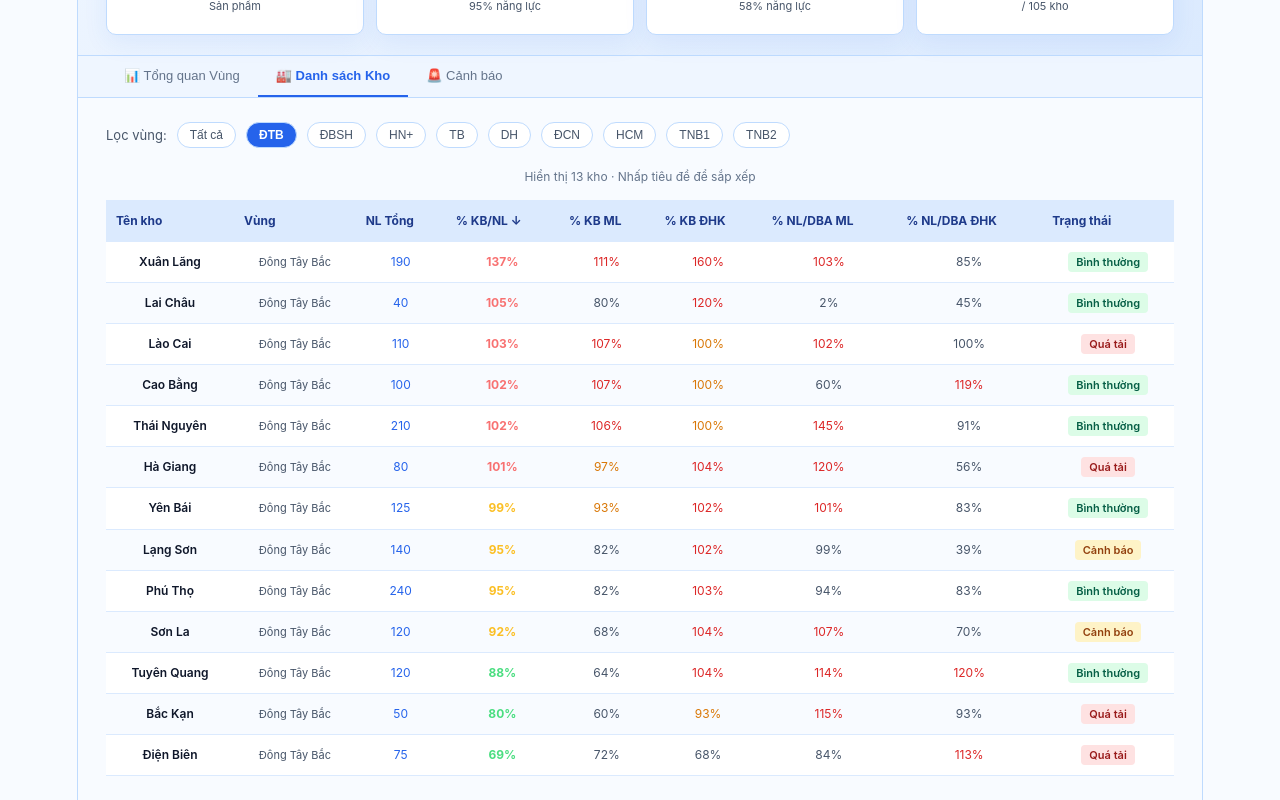
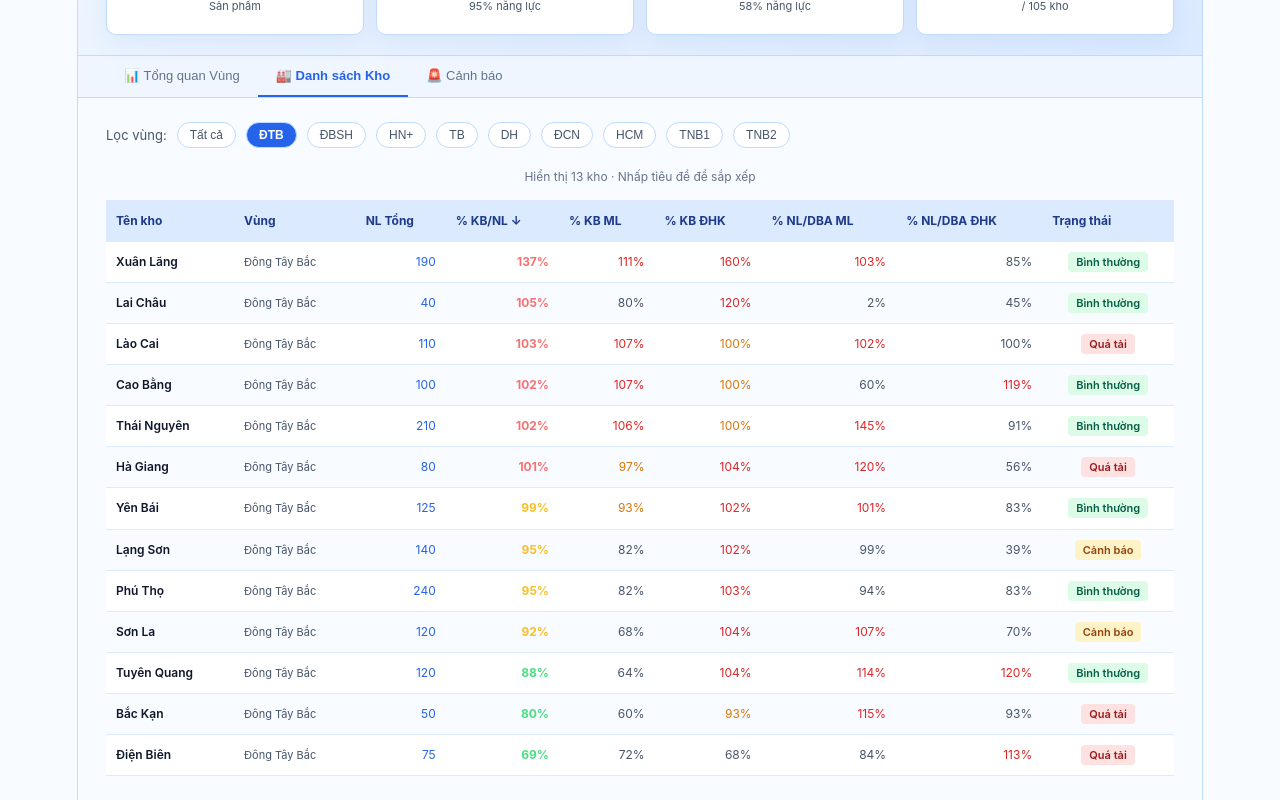
Before and after one commit to thanhlv1186-coder/34661, a React (Vite) app: page / in a window 1280 px wide. Both pictures are taken after a click on the element 279 px from the left and 810 px from the top of the page. Shown: the part 179-979 px from the top of the page. Built offline with nearby package versions, Linux system fonts and the light colour scheme.

Commit message:
Fix: Căn lề trái cho cột Tên kho và Vùng, căn lề phải cho các cột số liệu

```diff
--- a/src/warehouse-dashboard.jsx
+++ b/src/warehouse-dashboard.jsx
@@ -226,15 +226,15 @@ export default function Dashboard() {
                 <tbody>
                   {sortedWH.map((w, i) => (
                     <tr key={i} style={{ background: i % 2 === 0 ? "#ffffff" : "#f8fbff", borderBottom: "1px solid #dbeafe" }}>
-                      <td style={{ padding: "7px 10px", color: "#0f172a", fontWeight: 600 }}>{w.name}</td>
-                      <td style={{ padding: "7px 10px", color: "#475569", fontSize: 11 }}>{w.region}</td>
-                      <td style={{ padding: "7px 10px", color: "#2563eb" }}>{w.cap}</td>
-                      <td style={{ padding: "7px 10px", fontWeight: 700, color: w.pctDecl > 100 ? "#f87171" : w.pctDecl >= 90 ? "#fbbf24" : "#4ade80" }}>{w.pctDecl}%</td>
-                      <td style={{ padding: "7px 10px", color: w.pctAC > 100 ? "#dc2626" : w.pctAC >= 90 ? "#d97706" : "#475569" }}>{w.pctAC}%</td>
-                      <td style={{ padding: "7px 10px", color: w.pctDHK > 100 ? "#dc2626" : w.pctDHK >= 90 ? "#d97706" : "#475569" }}>{w.pctDHK}%</td>
-                      <td style={{ padding: "7px 10px", color: w.foreAC > 100 ? "#dc2626" : "#475569" }}>{w.foreAC}%</td>
-                      <td style={{ padding: "7px 10px", color: w.foreDHK > 100 ? "#dc2626" : "#475569" }}>{w.foreDHK}%</td>
-                      <td style={{ padding: "7px 10px" }}><span style={{ background: w.status === "🔴" ? "#fee2e2" : w.status === "🟡" ? "#fef3c7" : "#dcfce7", color: w.status === "🔴" ? "#991b1b" : w.status === "🟡" ? "#92400e" : "#065f46", padding: "3px 8px", borderRadius: 4, fontSize: 11, fontWeight: 600 }}>{statusLabel[w.status]}</span></td>
+                      <td style={{ padding: "7px 10px", color: "#0f172a", fontWeight: 600, textAlign: "left" }}>{w.name}</td>
+                      <td style={{ padding: "7px 10px", color: "#475569", fontSize: 11, textAlign: "left" }}>{w.region}</td>
+                      <td style={{ padding: "7px 10px", color: "#2563eb", textAlign: "right" }}>{w.cap}</td>
+                      <td style={{ padding: "7px 10px", fontWeight: 700, color: w.pctDecl > 100 ? "#f87171" : w.pctDecl >= 90 ? "#fbbf24" : "#4ade80", textAlign: "right" }}>{w.pctDecl}%</td>
+                      <td style={{ padding: "7px 10px", color: w.pctAC > 100 ? "#dc2626" : w.pctAC >= 90 ? "#d97706" : "#475569", textAlign: "right" }}>{w.pctAC}%</td>
+                      <td style={{ padding: "7px 10px", color: w.pctDHK > 100 ? "#dc2626" : w.pctDHK >= 90 ? "#d97706" : "#475569", textAlign: "right" }}>{w.pctDHK}%</td>
+                      <td style={{ padding: "7px 10px", color: w.foreAC > 100 ? "#dc2626" : "#475569", textAlign: "right" }}>{w.foreAC}%</td>
+                      <td style={{ padding: "7px 10px", color: w.foreDHK > 100 ? "#dc2626" : "#475569", textAlign: "right" }}>{w.foreDHK}%</td>
+                      <td style={{ padding: "7px 10px", textAlign: "center" }}><span style={{ background: w.status === "🔴" ? "#fee2e2" : w.status === "🟡" ? "#fef3c7" : "#dcfce7", color: w.status === "🔴" ? "#991b1b" : w.status === "🟡" ? "#92400e" : "#065f46", padding: "3px 8px", borderRadius: 4, fontSize: 11, fontWeight: 600 }}>{statusLabel[w.status]}</span></td>
                     </tr>
                   ))}
                 </tbody>
```
